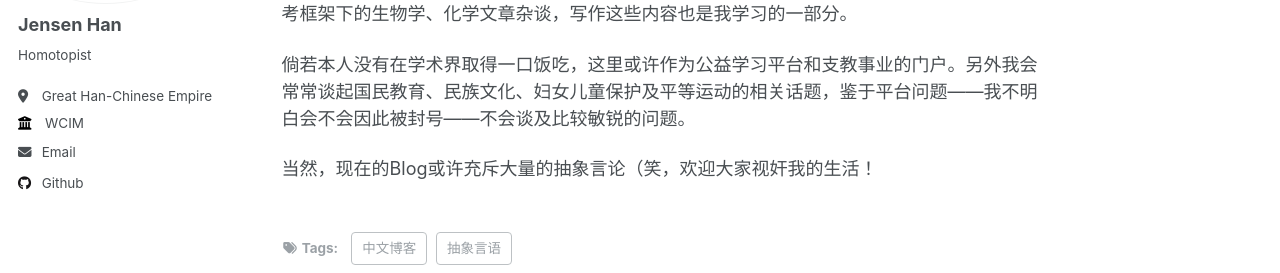
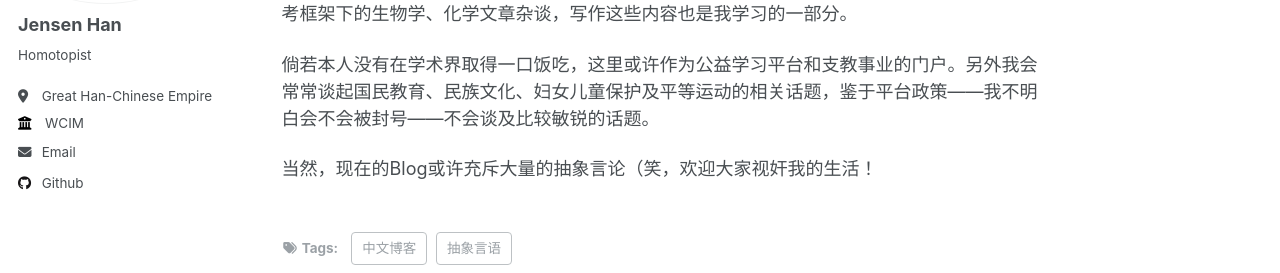
Before and after one commit to JensenHanSJ/JensenHanSJ.github.io, a Jekyll site: the page built from _posts/2024-09-18-post.md, in a window 1280 px wide and 900 px high, scrolled down 495 px. Shown: the part 206-479 px from the top of the window. Built offline with Jekyll 4.4.1, drawn with Linux system fonts in a browser that asks for light colours.

Commit message:
Update 2024-09-18-post.md

```diff
--- a/_posts/2024-09-18-post.md
+++ b/_posts/2024-09-18-post.md
@@ -18,6 +18,6 @@ tags:
 
 我目前的写作计划是范畴论和拓扑的讨论班讲稿，以及一份复分析的笔记。我会不停更新一些高考框架下的生物学、化学文章杂谈，写作这些内容也是我学习的一部分。
 
-倘若本人没有在学术界取得一口饭吃，这里或许作为公益学习平台和支教事业的门户。另外我会常常谈起国民教育、民族文化、妇女儿童保护及平等运动的相关话题，鉴于平台问题——我不明白会不会因此被封号——不会谈及比较敏锐的问题。
+倘若本人没有在学术界取得一口饭吃，这里或许作为公益学习平台和支教事业的门户。另外我会常常谈起国民教育、民族文化、妇女儿童保护及平等运动的相关话题，鉴于平台政策——我不明白会不会被封号——不会谈及比较敏锐的话题。
 
 当然，现在的Blog或许充斥大量的抽象言论（笑，欢迎大家视奸我的生活！
```
